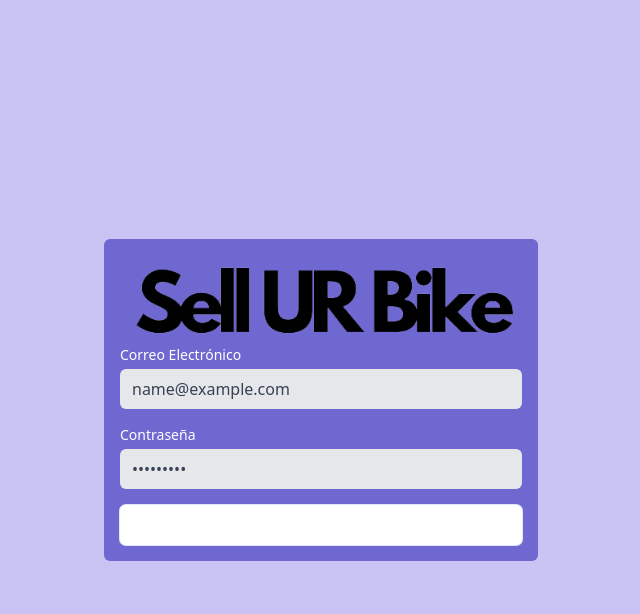
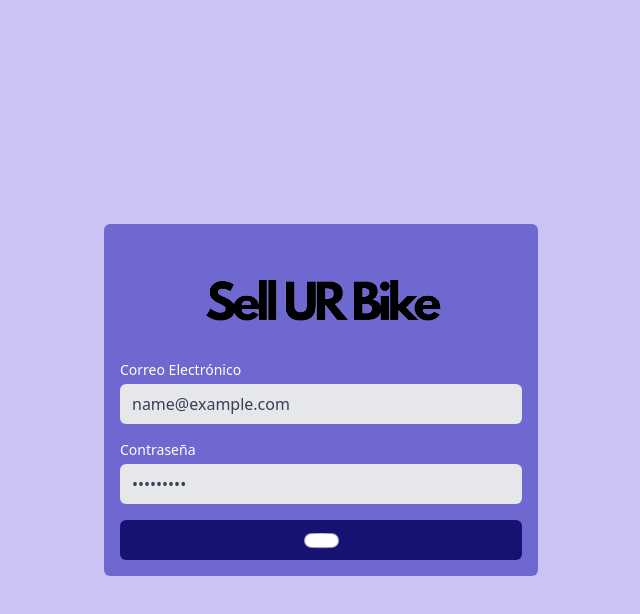
Before and after one commit to Carlos-Candela/sellurbike, a React (Vite) app in the folder dashboard/: page /admin/login in a window 1280 px wide. Both pictures are taken after typing "name@example.com", "Sample123" into the empty fields and a click on the button "Iniciar Sesión". Shown: the top 614 px of the page, without its empty margins (319-959 px from the left). Built offline with nearby package versions, Linux system fonts and the light colour scheme; no server answers.

Commit message:
change state loader and spinner

```diff
--- a/dashboard/package.json
+++ b/dashboard/package.json
@@ -21,6 +21,7 @@
     "react-loading-icons": "^1.1.0",
     "react-redux": "^9.2.0",
     "react-router-dom": "^7.4.0",
+    "react-spinners": "^0.15.0",
     "redux": "^5.0.1",
     "tailwindcss": "^4.0.17"
   },
--- a/dashboard/src/store/Reducers/authReducer.js
+++ b/dashboard/src/store/Reducers/authReducer.js
@@ -24,5 +24,11 @@ export const authReducer = createSlice({
     userInfo: "",
   },
   reducers: {},
+  extraReducers: (builder) => {
+    builder
+      .addCase(admin_login.pending, (state, {payload}) => {
+        state.loader = true;
+      })
+  }
 });
 export default authReducer.reducer;
--- a/dashboard/src/views/auth/AdminLogin.jsx
+++ b/dashboard/src/views/auth/AdminLogin.jsx
@@ -1,11 +1,14 @@
 import React, { useState } from "react";
 import logo from "../../assets/sellurbike.png";
-import { useDispatch } from "react-redux";
+import { useDispatch, useSelector } from "react-redux";
 import { admin_login } from "../../store/Reducers/authReducer";
+import {PropagateLoader} from "react-spinners";
+
 
 const AdminLogin = () => {
 
   const dispatch = useDispatch();
+  const {loader} = useSelector((state) => state.auth);
 
   const [formLoginData, setFormLoginData] = useState({
     email: "",
@@ -24,13 +27,23 @@ const AdminLogin = () => {
     dispatch(admin_login(formLoginData))
     //console.log(formLoginData);
   };
+
+  const loaderStyleOverride = {
+    display: "flex",
+    margin: "0 auto",
+    height: "24px",
+    justifyContent: "center",
+    alignItems: "center",
+  }
+
   return (
     <>
       <div className="min-w-screen min-h-screen bg-[#c9c4f4] flex justify-center items-center">
         <div className="w-[450px] text-[#ffffff] p-2">
           <div className="bg-[#6f68d1] p-4 rounded-md">
-            <img src={logo} alt="SellURBike" className="mx-auto" />
-            <form onSubmit={submit}>
+            <img src={logo} alt="SellURBike" className="mx-auto w-[250px] h-auto m-8" />
+            <form className='' onSubmit={submit}>
+
               <div className="mb-4">
                 <label
                   htmlFor="email"
@@ -70,13 +83,18 @@ const AdminLogin = () => {
                 />
               </div>
               <button
+                disabled={loader ? true : false}
                 type="submit"
                 className="w-full py-2 px-4 bg-[#161271] text-white
             font-bold rounded-md hover:bg-[#232342] focus:outline-none
             focus:ring focus:ring-indigo-100 focus:bg-white cursor-pointer"
               >
-                Iniciar Sesión
+
+                {loader ? <PropagateLoader color='#ffffff' cssOverride={loaderStyleOverride} /> : "Iniciar Sesión"}
+
+
               </button>
+
             </form>
           </div>
         </div>
```
Also changed, not shown: 1 other file (tests, documents, lock files or other folders).
